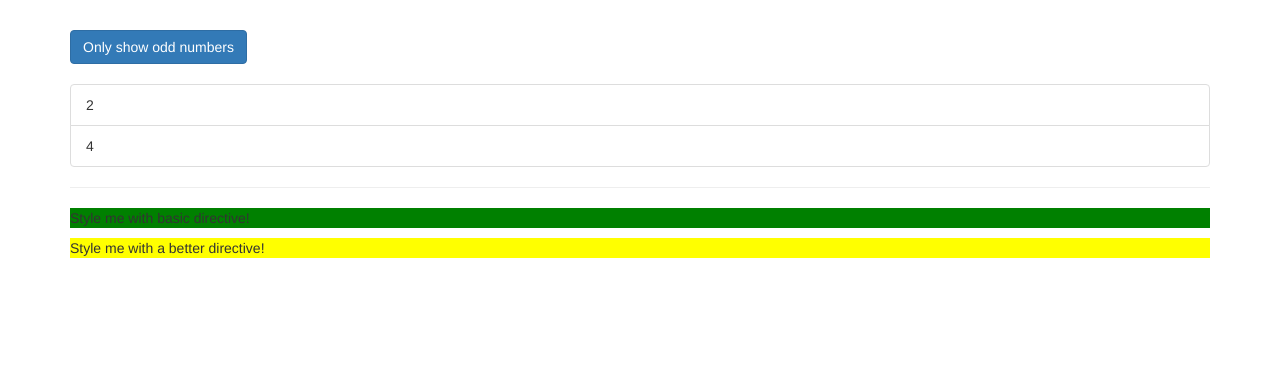
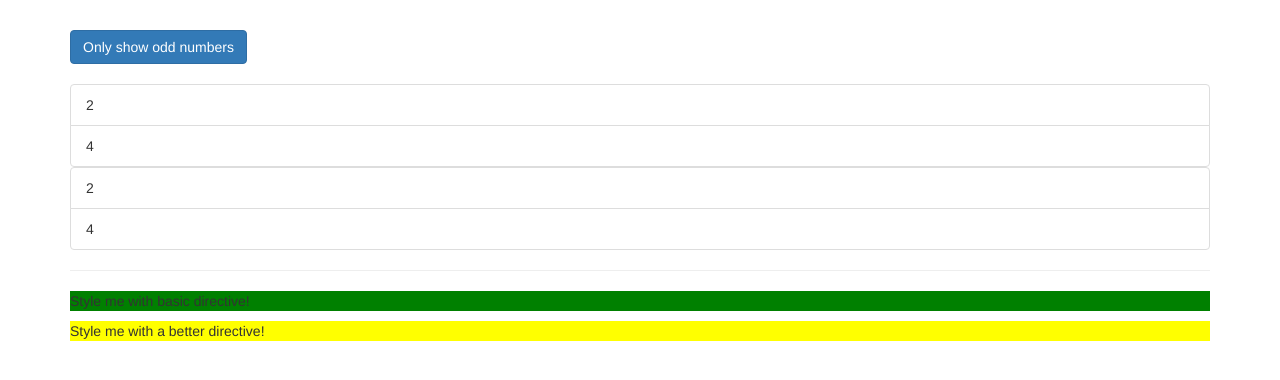
Before and after one commit to amitap16/directives-start, an Angular app: page / in a window 1280 px wide. Shown: the top 380 px of the page. Built offline with nearby package versions, Linux system fonts and the light colour scheme.

Commit message:
Completed - 100. What Happens behind the Scenes on Structural Directives

```diff
--- a/src/app/app.component.html
+++ b/src/app/app.component.html
@@ -23,6 +23,16 @@
             {{ even }}
           </li>
         </div>
+        <ng-template [ngIf]="!onlyOdd">
+          <div *ngIf="!onlyOdd">
+            <li class="list-group-item"
+                [ngClass]="{odd: even % 2 !== 0}"
+                [ngStyle]="{backgroundColor: even % 2 !== 0 ? 'yellow' : 'transparent'}"
+                *ngFor="let even of evenNumbers">
+              {{ even }}
+            </li>
+          </div>
+        </ng-template>
       </ul>
       <hr />
       <p appBasicHighlight>Style me with basic directive!</p>
```
